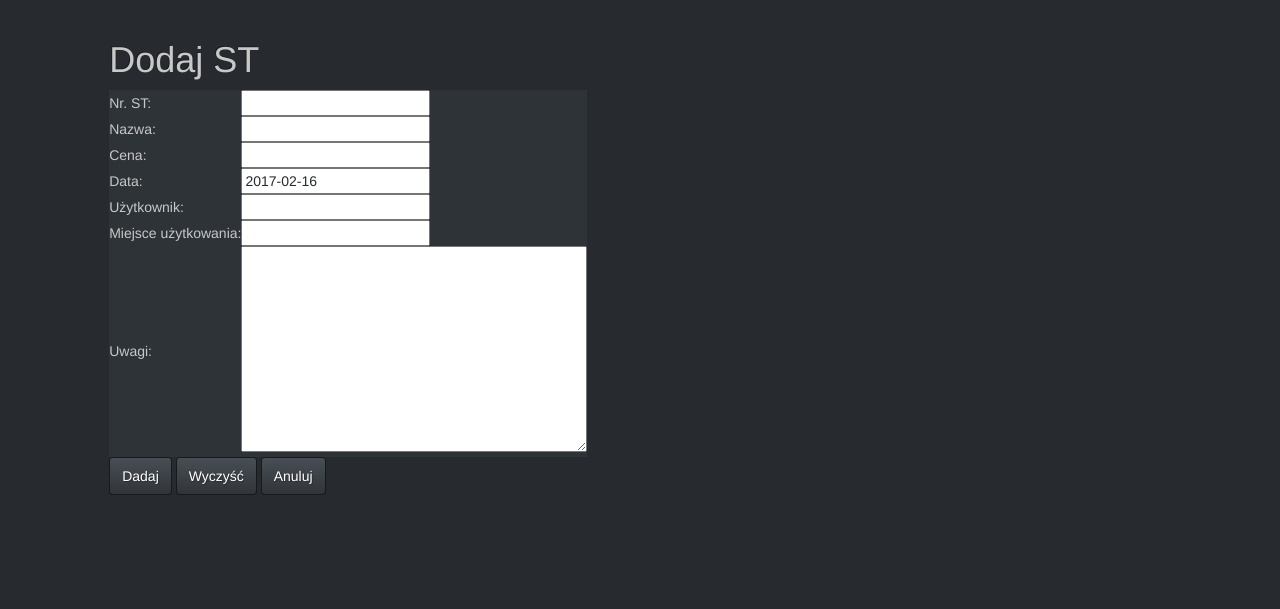
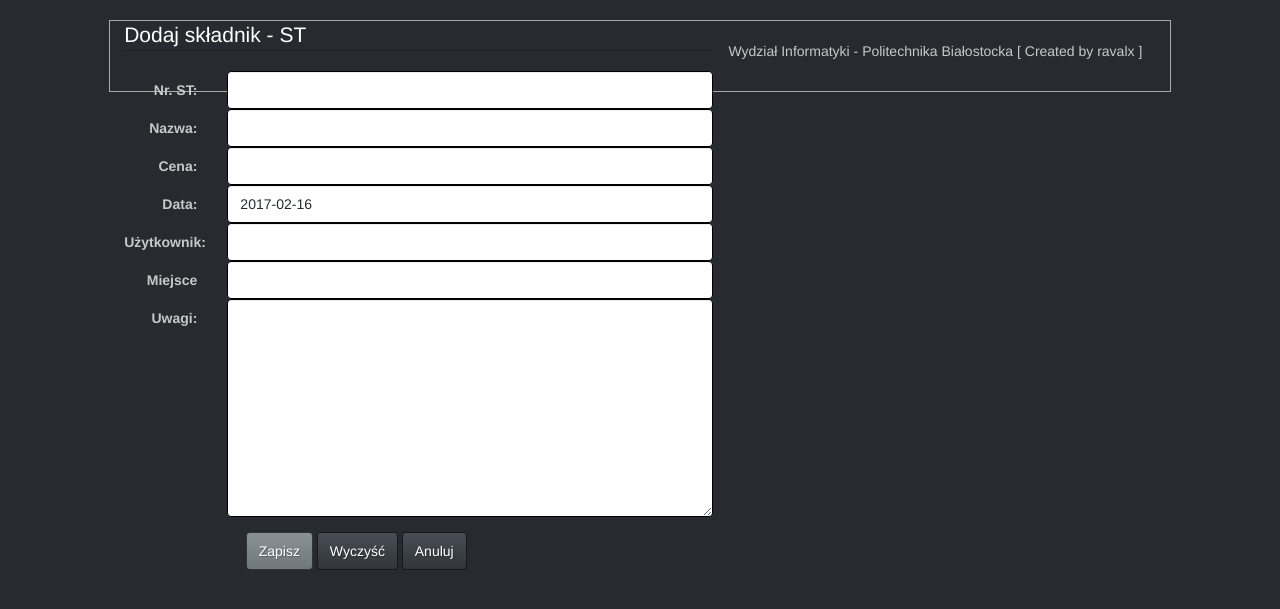
Before and after one commit to ravalx/majatek, a Django app: page /create-st/ in a window 1280 px wide. Shown: the part 52-661 px from the top of the page. Run offline with Django 3.2, Linux system fonts and the light colour scheme; some libraries are stand-ins or nearby versions.

Commit message:
15-02-17

```diff
--- a/store/forms.py
+++ b/store/forms.py
@@ -18,7 +18,14 @@ class AddSt(forms.ModelForm):
 	class Meta:
 		model = NrSt
 		fields = ['nr_st', 'name', 'dzierzawca', 'place', 'price', 'data_przyjecia', 'uwagi']
+
+
 		widgets = {
-			'data_przyjecia': forms.DateInput(attrs={'id':'datepicker'}),
-
+			'data_przyjecia': forms.DateInput(attrs={'id':'datepicker', 'class':'form-control'}),
+			'price': forms.NumberInput(attrs={'type':'', 'class':'form-control'}),
+			'nr_st': forms.TextInput(attrs={'class':'form-control'}),
+			'name': forms.TextInput(attrs={'class':'form-control'}),
+			'place': forms.TextInput(attrs={'class':'form-control'}),
+			'dzierzawca': forms.TextInput(attrs={'class':'form-control'}),
+			'uwagi': forms.Textarea(attrs={'class':'form-control'}),
 		}
--- a/store/models.py
+++ b/store/models.py
@@ -8,7 +8,7 @@ class NrSt(models.Model):
 	nr_st = models.CharField(max_length = 9, unique=True)
 	name = models.CharField(max_length = 255)
 	data_przyjecia = models.DateField(default=date.today)
-	price = models.FloatField(null = True, blank=True)
+	price = models.DecimalField(null = True, blank=True, max_digits = 20, decimal_places = 2)
 	uwagi = models.TextField(null = True, blank=True)
 	dzierzawca = models.CharField(max_length = 255, null = True, blank=True)
 	place = models.CharField(max_length = 255, null = True, blank=True)
@@ -22,10 +22,11 @@ class NrStc(models.Model):
 	nr_stc = models.CharField(max_length = 9, unique=True)
 	name = models.CharField(max_length = 255)
 	data_przyjecia = models.DateField(default=date.today)
-	price = models.FloatField(null = True)
+	price = models.DecimalField(null = True, blank=True, max_digits = 20, decimal_places = 2)
 	uwagi = models.TextField(null=True)
 	dzierzawca = models.CharField(max_length = 255, null = True)
 	place = models.CharField(max_length = 255, null = True, blank = True)
+	photo = models.ImageField()
 
 	def __str__(self):
 		return self.name
--- a/store/templates/store/create-st.html
+++ b/store/templates/store/create-st.html
@@ -8,35 +8,89 @@
 </form>
 {% endblock %}
 {% endcomment %}
+{% block javascript %}
+   <script>
+ /*$("#id_nr_st").change(function () {
+      var nr_st = $(this).val();
 
+      $.ajax({
+        url: '/ajax/validate_nr_st/',
+        data: {
+          'nr_st': nr_st
+        },
+        dataType: 'json',
+        success: function (data) {
+          if (data.is_taken) {
+            alert("Numer St podany przez Ciebie już intieje!.");
+          }
+        }
+      });
 
-{% block 'content' %}
-    <h1>Dodaj ST</h1>
-    <form  method="POST" class="form-horizontal">{% csrf_token %}
-     <fieldset>
-    	<table>
-    	<tr><td>Nr. ST:</td><td> {{ form.nr_st}}</td></tr>
-        <tr><td>Nazwa:</td><td> {{ form.name }}</td></tr>
-        <tr><td>Cena:</td><td> {{ form.price}}</td></tr>
-        <tr><td>Data:</td><td> {{ form.data_przyjecia}}</td></tr>
-        <tr><td>Użytkownik:</td><td> {{ form.dzierzawca}}</td></tr>
-        <tr><td>Miejsce użytkowania:</td><td> {{ form.place}}</td></tr>
-        <tr><td>Uwagi:</td><td> {{ form.uwagi }}</td></tr>
-        </table>
-        <button type="submit" class="save btn btn-default">Dadaj</button>
-        <button type="reset" class="save btn btn-default">Wyczyść</button>
-        <button type="" class="save btn btn-default">Anuluj</button>
-    </form>
-     <fieldset>
-   {% block javascript %}
-   <script>
+    });*/
+
+ $("#id_nr_st").change(function () {
+      var form = $(this).closest("form");
+      $.ajax({
+        url: form.attr("data-validate-username-url"),
+        data: form.serialize(),
+        dataType: 'json',
+        success: function (data) {
+          if (data.is_taken) {
+            alert(data.error_message);
+            $("#id_nr_st").val('');
+          }
+        }
+      });
+
+    });
+/*------------------------------------------------------------*/
+
    $( document ).ready( function(){
     $( function() {
 
-    $( '#datepicker' ).datepicker({ datepicker: true, dateFormat: 'dd.mm.yy' });
-				} );
+    $( '#datepicker' ).datepicker({ datepicker: true, dateFormat: 'dd.mm.yy', changeYear: true, monthNames: [ "Styczeń", "Luty", "Marzec", "Kwiecień", "Maj", "Czerwiec", "Lipiec", "Sierpień", "Wrzesień", "Październik", "Listopad", "Grudzień" ] });
+                } );
 }); ( jQuery );
 
   </script>
    {% endblock%}
+
+{% block 'content' %}
+
+
+    <div class="col-lg-7">
+    <form  method="POST" data-validate-username-url = "{% url 'validate_nr_st' %}" class="form-horizontal">{% csrf_token %}
+     <fieldset>
+    <legend>Dodaj składnik - ST</legend>
+    <div class="form-group">
+      <label  class="col-lg-2 control-label">Nr. ST:</label>
+      <div class="col-lg-10">{{ form.nr_st }}</div>
+      <label  class="col-lg-2 control-label">Nazwa:</label>
+      <div class="col-lg-10">{{ form.name }}</div>
+      <label  class="col-lg-2 control-label">Cena:</label>
+      <div class="col-lg-10">{{ form.price }}</div>
+      <label  class="col-lg-2 control-label">Data:</label>
+      <div class="col-lg-10">{{ form.data_przyjecia }}</div>
+      <label  class="col-lg-2 control-label">Użytkownik:</label>
+      <div class="col-lg-10">{{ form.dzierzawca }}</div>
+      <label  class="col-lg-2 control-label">Miejsce</label>
+      <div class="col-lg-10">{{ form.place }}</div>
+      <label  class="col-lg-2 control-label">Uwagi:</label>
+      <div class="col-lg-10">{{ form.uwagi }}</div>
+    </div>
+  <div class="form-group">
+      <div class="col-lg-10">
+      <button type="submit" class="btn btn-primary col-lg-offset-3">Zapisz</button>
+        <button type="reset" class="btn btn-default">Wyczyść</button>
+        <button type="reset" class="btn btn-default" onclick="location.href='/'">Anuluj</button>
+
+      </div>
+    </div>
+
+        </fieldset>
+    </form>
+    </div>
+    <div class="col-lg-5"></div>
+
+
 {% endblock %}
--- a/store/templates/store/products-list.html
+++ b/store/templates/store/products-list.html
@@ -15,7 +15,7 @@
   <a href="#" class="btn btn-default">Akcja</a>
   <a aria-expanded="false" href="#" class="btn btn-default dropdown-toggle" data-toggle="dropdown"><span class="caret"></span></a>
   <ul class="dropdown-menu">
-    <li><a href="#">Podląd</a></li>
+    <li><a href="{% url 'detail-view-st' pk=st.id %}">Podląd</a></li>
     <li><a href="#">Edytuj</a></li>
     <li><a href="{% url 'delete-st' pk=st.id %}">Usuń</a></li>
     <li class="divider"></li>
@@ -34,8 +34,4 @@
 
 {% endfor %}
 </table>
-
-
-
-<a href="{% url 'create-st' %}" class="btn btn-default">Dodaj ST</a>
 {% endblock %}
--- a/store/urls.py
+++ b/store/urls.py
@@ -1,6 +1,6 @@
 from django.conf.urls import url
 from django.contrib import admin
-from .views import CreateSt, StListView, DelSt, StcListView, ProductsListView
+from .views import CreateSt, StListView, DelSt, StcListView, ProductsListView, DetailViewSt
 from . import views
 #from django.contrib.auth import views
 from django.contrib.auth.decorators import login_required
@@ -9,9 +9,11 @@ from django.contrib.auth.decorators import login_required
 urlpatterns = [
 url(r'^create-st/', views.add_st, name='create-st'),
 url(r'^delete-st/(?P<pk>\d+)/$', DelSt.as_view(), name='delete-st'),
+url(r'^detail-view-st/(?P<pk>\d+)/$', login_required(DetailViewSt.as_view(), login_url="/"), name='detail-view-st'),
 #url(r'^$', login_required(StListView.as_view(), login_url="login/"), name='list-st'),
 url(r'^$', login_required(ProductsListView.as_view(), login_url="login/"), name='products-list'),
 url(r'^add-stc/(?P<nr_st>\d+)/$', views.add_stc, name='add-stc'),
 #url(r'^add-stc/(?P<pk>\d+)/$', views.add_stc, name='add-stc'),
-url(r'^list-stc/', login_required(StcListView.as_view(), login_url="/"), name='list-stc')
+url(r'^list-stc/', login_required(StcListView.as_view(), login_url="/"), name='list-stc'),
+url(r'^ajax/validate_nr_st/$', views.validate_nr_st, name='validate_nr_st'),
 ]
--- a/store/views.py
+++ b/store/views.py
@@ -1,10 +1,10 @@
 from django.shortcuts import render, get_object_or_404
 from django.views.generic.edit import CreateView, UpdateView, DeleteView
-from django.views.generic import ListView
+from django.views.generic import ListView, DetailView
 from .models import NrSt, NrStc
 from django.urls import reverse_lazy
 from .forms import AddStc, AddSt
-from django.http import HttpResponse, HttpResponseRedirect
+from django.http import HttpResponse, HttpResponseRedirect, JsonResponse
 
 class CreateSt(CreateView):
 	template_name = 'store/create-st.html'
@@ -37,11 +37,14 @@ class StcListView(ListView):
 	model = NrStc
 	fields = ['owner', 'nr_st', 'name', 'nr_stc', 'data_przyjecia']
 
+class DetailViewSt(DetailView):
+	model = NrSt
+	template_name = 'store/detail-view-st.html'
 
 class DelSt(DeleteView):
 	template_name = 'store/delete-st.html'
 	model = NrSt
-	success_url = reverse_lazy('list-st')
+	success_url = reverse_lazy('products-list')
 
 '''class CreateStc(CreateView):
 	model = NrStc
@@ -73,3 +76,12 @@ def add_st(request):
 			return HttpResponseRedirect('/')
 	form = AddSt
 	return render(request, 'store/create-st.html', {'form':form})
+
+def validate_nr_st(request):
+	nr_st = request.GET.get('nr_st', None)
+	data = {
+		'is_taken': NrSt.objects.filter(nr_st__iexact=nr_st).exists()
+	}
+	if data['is_taken']:
+			data['error_message'] = 'Podany przez Ciebie numer St już istnieje w bazie!'
+	return JsonResponse(data)
--- a/templates/base.html
+++ b/templates/base.html
@@ -9,6 +9,7 @@
         <meta name="viewport" content="width=device-width, initial-scale=1">
         <link rel="apple-touch-icon" href="apple-touch-icon.png">
         <link rel="stylesheet" href="https://maxcdn.bootstrapcdn.com/bootstrap/3.3.7/css/bootstrap.min.css" integrity="sha384-BVYiiSIFeK1dGmJRAkycuHAHRg32OmUcww7on3RYdg4Va+PmSTsz/K68vbdEjh4u" crossorigin="anonymous">
+        <link rel="stylesheet" href="//code.jquery.com/ui/1.12.1/themes/base/jquery-ui.css">
 
         <link href="{% static 'css/bootstrap.min.css' %}" rel="stylesheet">
 
@@ -40,8 +41,8 @@
             <li class="dropdown">
               <a href="#" class="dropdown-toggle" data-toggle="dropdown" role="button" aria-expanded="false">Panel<span class="caret"></span></a>
               <ul class="dropdown-menu" role="menu">
-                <li><a href="/home">Home</a></li>
-                <li><a href="#">Another action</a></li>
+                <li><a href="/">Home</a></li>
+                <li><a href="{% url 'create-st' %}">Dodaj ST</a></li>
                 <li><a href="#">Something else here</a></li>
                 <li class="divider"></li>
                 <li><a href="#">Separated link</a></li>
@@ -61,10 +62,15 @@
             <div class="col-lg-10">
                 {% block 'content'  %}
                 {% endblock  %}
+                <div style="border:1px solid #AAA"; class="footet">
+          <p style="padding:20px;">Wydział Informatyki - Politechnika Białostocka [ Created by ravalx ]</p>
+        </div>
             </div>
             <div class="col-lg-1">
             </div>
+
         </div>
+
     </div>
         <!-- Core Scripts - Include with every page -->
      <!--   <script src = "{% static 'js/jquery.min.js' %}"></script>-->
```
Also changed, not shown: requirements.txt (added, +7 -0 lines), store/templates/store/delete-st.html (+6 -2 lines), store/templates/store/detail-view-st.html (added, +13 -0 lines), db.sqlite3, store/migrations/0005_auto_20170215_0946.py (added).
